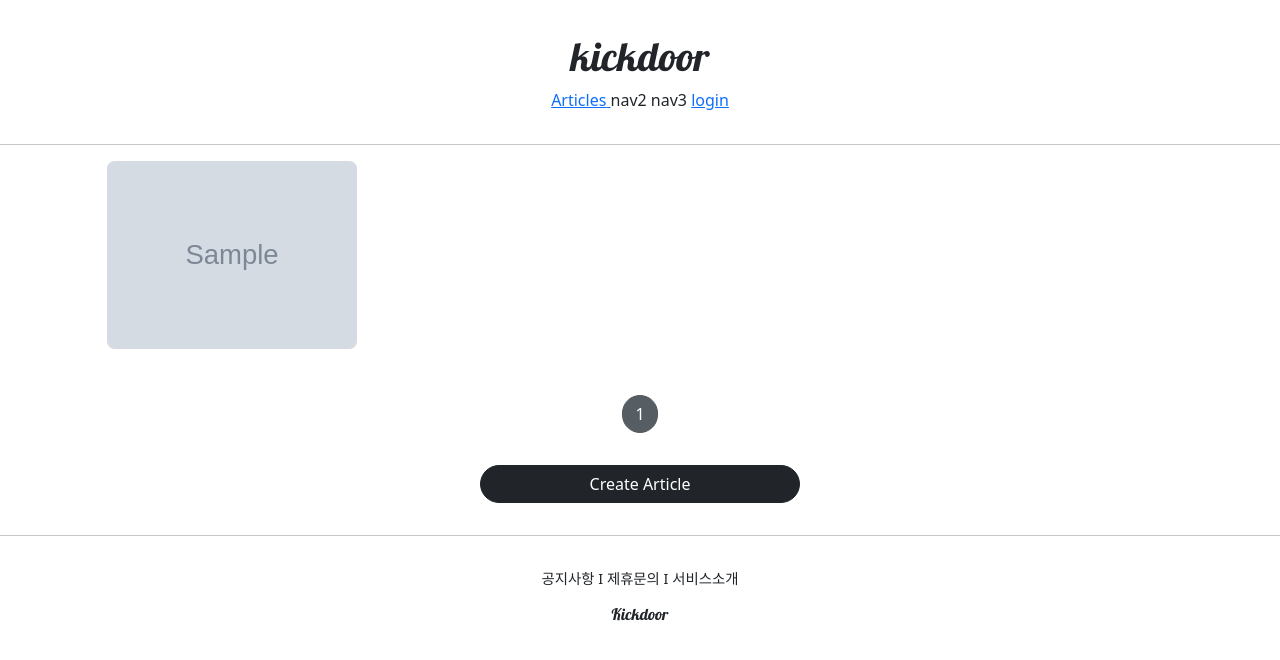
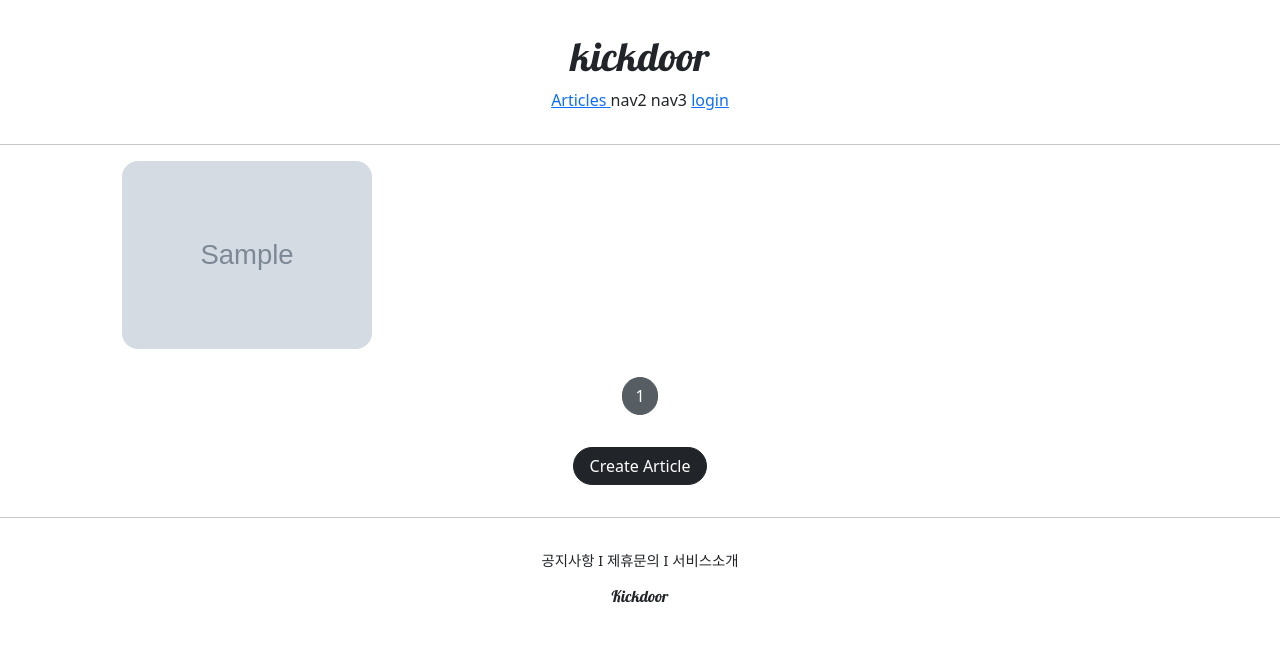
Before and after one commit to Hwnagseunghwan/2793design, a Django app: page /articles/list/ in a window 1280 px wide. Shown: the top 660 px of the page. Run offline with Django 3.2, Linux system fonts and the light colour scheme; tables that the repository leaves empty hold one stand-in row (values such as "Sample post"); grey boxes marked "Sample" are stand-in pictures; parts of the project's set-up code (start-up, migrations or seed data) failed here and were passed over; some libraries are stand-ins or nearby versions.

Commit message:
django course 39 commit

```diff
--- a/articleapp/templates/articleapp/list.html
+++ b/articleapp/templates/articleapp/list.html
@@ -2,20 +2,30 @@
 {% load static %}
 
 {% block content %}
+
 <style>
 
+    .container {
+        padding: 0;
+        margin: 0, auto;
+    }
+
+    .container a {
+      width: 41%;
+      max-width: 250px;
+    }
+
     .container div {
-        width: 250px;
-        background-color: antiquewhite;
       display: flex;
       justify-content: center;
       align-items: center;
-        border-radius: 8px;
+
+      border-radius: 1rem;
     }
 
     .container img {
       width: 100%;
-        border-radius: 8px;
+      border-radius: 1rem;
     }
 
 </style>
@@ -34,10 +44,10 @@
     </div>
     {% endif %}
 
-    {% include 'snippets/pagination.html' with article=article %}
+    {% include 'snippets/pagination.html' with page_obj=page_obj %}
 
     <div style="text-align: center">
-        <a href="{% url 'articleapp:create' %}" class="btn btn-dark rounded-pill col-3 mt-3 mb-3">
+        <a href="{% url 'articleapp:create' %}" class="btn btn-dark rounded-pill mt-3 mb-3 px-3">
             Create Article
         </a>
     </div>
--- a/pragmatic/settings.py
+++ b/pragmatic/settings.py
@@ -42,7 +42,7 @@
 # SECURITY WARNING: don't run with debug turned on in production!
 DEBUG = True
 
-ALLOWED_HOSTS = []
+ALLOWED_HOSTS = ['*']
 
 
 # Application definition
--- a/static/base.css
+++ b/static/base.css
@@ -15,3 +15,9 @@
     text-align:center;
     margin: 2rem 0;
 }
+
+@media screen and (max-width:500px) {
+    html {
+        font-size: 13px;
+    }
+}
--- a/static/js/magicgrid.js
+++ b/static/js/magicgrid.js
@@ -277,7 +277,7 @@
 let magicGrid = new MagicGrid({
   container: '.container',
   animate: true,
-  gutter: 30,
+  gutter: 12,
   static: true,
   useMin: true
 });
--- a/templates/head.html
+++ b/templates/head.html
@@ -2,6 +2,7 @@
 
 <head>
     <meta charset="UTF-8">
+    <meta name="viewport" content="width=device-width, initial-scale=1, shrink-to-fit=no">
     <title>Pramatic</title>
 
     <!-- BOOTSTRAP LINK -->
```
Also changed, not shown: commentapp/templates/commentapp/create.html (+13 -6 lines). Lines whose indentation alone changed are shown as unchanged.
